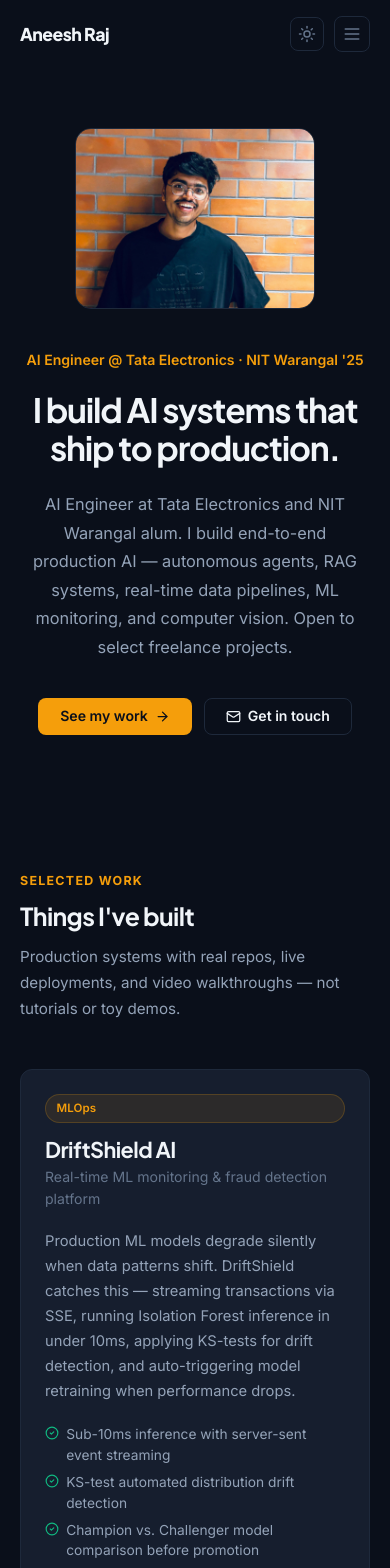
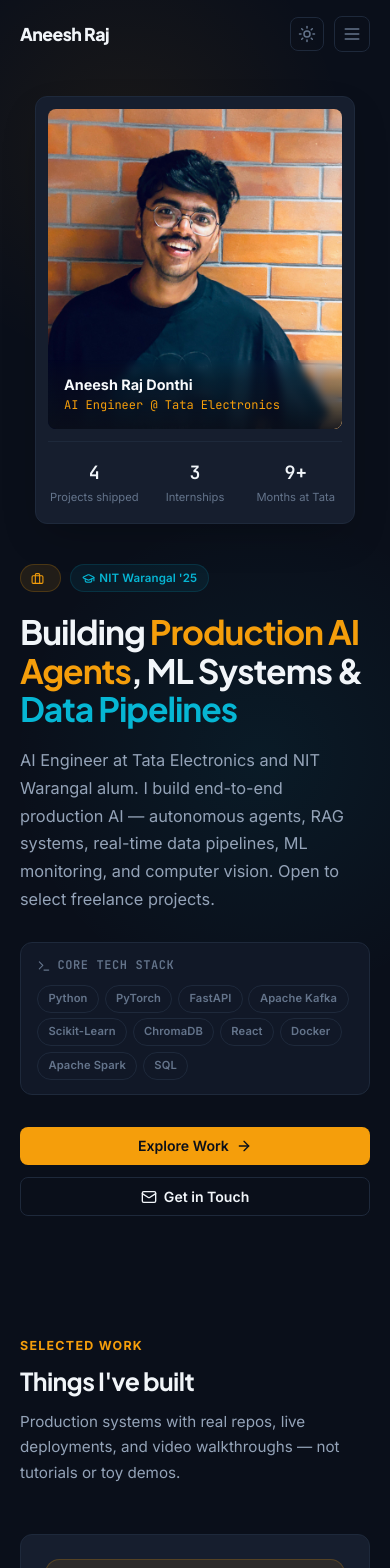
Before and after one commit to aneeshrajdonthi/freelanceportfolio, a React (Vite) app: page / in a window 390 px wide. Shown: the top 1568 px of the page. Built offline with nearby package versions, Linux system fonts and the light colour scheme.

Commit message:
Expand capabilities to 9 core domains, add smooth entrance animations, ambient background glow, tech stack strip, and stats bar

```diff
--- a/src/components/Hero.jsx
+++ b/src/components/Hero.jsx
@@ -1,98 +1,329 @@
 import React from 'react';
 import { personalInfo } from '../data/portfolioData';
-import { ArrowRight, Mail } from 'lucide-react';
+import { ArrowRight, Mail, Briefcase, GraduationCap, Code2, Sparkles, Terminal } from 'lucide-react';
 
 export default function Hero() {
+  const coreSkills = [
+    "Python", "PyTorch", "FastAPI", "Apache Kafka", "Scikit-Learn",
+    "ChromaDB", "React", "Docker", "Apache Spark", "SQL"
+  ];
+
   return (
-    <section style={{ paddingTop: '8rem', paddingBottom: '4.5rem' }}>
-      <div className="container">
+    <section className="hero-section">
+      {/* Ambient background glow elements */}
+      <div className="hero-glow-1" />
+      <div className="hero-glow-2" />
+
+      <div className="container" style={{ position: 'relative', zIndex: 2 }}>
         <div className="hero-grid">
-          <div>
-            <p className="hero-subtitle">{personalInfo.subtitle}</p>
-            <h1 className="hero-headline">{personalInfo.tagline}</h1>
-            <p className="hero-bio">{personalInfo.bio}</p>
-            <div className="hero-actions">
-              <a href="#projects" className="btn btn-primary">
-                See my work <ArrowRight size={15} />
+
+          {/* Left Main Intro Content */}
+          <div className="hero-content">
+
+            {/* Role & Education Badges */}
+            <div className="hero-badges anim anim-d1">
+              <span className="badge badge-amber">
+                <Briefcase size={13} />
+                <span>{personalInfo.currentRole}</span>
+              </span>
+              <span className="badge badge-cyan">
+                <GraduationCap size={13} />
+                <span>NIT Warangal '25</span>
+              </span>
+            </div>
+
+            {/* Headline */}
+            <h1 className="hero-headline anim anim-d2">
+              Building <span className="text-highlight-amber">Production AI Agents</span>, ML Systems & <span className="text-highlight-cyan">Data Pipelines</span>
+            </h1>
+
+            {/* Bio Paragraph */}
+            <p className="hero-bio anim anim-d3">
+              {personalInfo.bio}
+            </p>
+
+            {/* Tech Stack Strip */}
+            <div className="hero-skills-wrapper anim anim-d4">
+              <div className="hero-skills-label">
+                <Terminal size={14} />
+                <span>Core Tech Stack</span>
+              </div>
+              <div className="hero-skills-list">
+                {coreSkills.map((sk, idx) => (
+                  <span key={idx} className="badge badge-muted skill-pill">
+                    {sk}
+                  </span>
+                ))}
+              </div>
+            </div>
+
+            {/* CTA Action Buttons */}
+            <div className="hero-actions anim anim-d5">
+              <a href="#projects" className="btn btn-primary hero-btn">
+                <span>Explore Work</span>
+                <ArrowRight size={16} />
               </a>
-              <a href="#contact" className="btn btn-ghost">
-                <Mail size={15} /> Get in touch
+              <a href="#contact" className="btn btn-ghost hero-btn">
+                <Mail size={16} />
+                <span>Get in Touch</span>
               </a>
+            </div>
+
+          </div>
+
+          {/* Right Visual Photo Card */}
+          <div className="hero-photo-col anim anim-d3">
+            <div className="hero-photo-card card">
+              <div className="hero-photo-inner">
+                <img
+                  src={personalInfo.profilePic}
+                  alt={personalInfo.name}
+                  className="hero-photo"
+                />
+
+                {/* Photo Overlay Caption */}
+                <div className="hero-photo-caption">
+                  <div style={{ fontWeight: 700, fontSize: '0.9rem', color: '#f8fafc' }}>
+                    {personalInfo.name}
+                  </div>
+                  <div style={{ fontSize: '0.75rem', color: 'var(--accent-amber)', fontFamily: 'var(--font-mono)' }}>
+                    AI Engineer @ Tata Electronics
+                  </div>
+                </div>
+              </div>
+
+              {/* Stats Bar under photo */}
+              <div className="hero-stats-row">
+                {personalInfo.stats.map((s, i) => (
+                  <div key={i} className="hero-stat-item">
+                    <div className="hero-stat-value">{s.value}</div>
+                    <div className="hero-stat-label">{s.label}</div>
+                  </div>
+                ))}
+              </div>
+
             </div>
           </div>
 
-          <div className="hero-photo-col">
-            <div className="hero-photo-wrapper">
-              <img
-                src={personalInfo.profilePic}
-                alt={personalInfo.name}
-                className="hero-photo"
-              />
-            </div>
-          </div>
         </div>
       </div>
 
       <style>{`
+        .hero-section {
+          position: relative;
+          padding-top: 7.5rem;
+          padding-bottom: 5rem;
+          overflow: hidden;
+        }
+
+        /* Ambient Glow Background Orbs */
+        .hero-glow-1 {
+          position: absolute;
+          top: -80px;
+          left: -100px;
+          width: 450px;
+          height: 450px;
+          border-radius: 50%;
+          background: radial-gradient(circle, rgba(245, 158, 11, 0.07) 0%, transparent 70%);
+          pointer-events: none;
+        }
+
+        .hero-glow-2 {
+          position: absolute;
+          top: 40%;
+          right: -120px;
+          width: 500px;
+          height: 500px;
+          border-radius: 50%;
+          background: radial-gradient(circle, rgba(6, 182, 212, 0.07) 0%, transparent 70%);
+          pointer-events: none;
+        }
+
+        [data-theme="light"] .hero-glow-1 {
+          background: radial-gradient(circle, rgba(217, 119, 6, 0.05) 0%, transparent 70%);
+        }
+        [data-theme="light"] .hero-glow-2 {
+          background: radial-gradient(circle, rgba(2, 132, 199, 0.05) 0%, transparent 70%);
+        }
+
         .hero-grid {
           display: grid;
           grid-template-columns: 1.15fr 0.85fr;
           gap: 3.5rem;
           align-items: center;
         }
-        .hero-subtitle {
-          font-size: 0.88rem;
-          color: var(--accent-amber);
-          font-weight: 600;
+
+        .hero-badges {
+          display: flex;
+          flex-wrap: wrap;
+          gap: 0.6rem;
           margin-bottom: 1.25rem;
         }
-        [data-theme="light"] .hero-subtitle {
+
+        .hero-headline {
+          font-size: clamp(2.1rem, 4.8vw, 3.1rem);
+          line-height: 1.14;
+          margin-bottom: 1.25rem;
+          letter-spacing: -0.03em;
+        }
+
+        .text-highlight-amber {
+          color: var(--accent-amber);
+        }
+
+        .text-highlight-cyan {
           color: var(--accent-cyan);
         }
-        .hero-headline {
-          font-size: clamp(2.1rem, 5vw, 3.2rem);
-          line-height: 1.12;
-          margin-bottom: 1.5rem;
-          letter-spacing: -0.035em;
-          max-width: 560px;
-        }
+
         .hero-bio {
           font-size: 1.02rem;
           color: var(--text-secondary);
-          line-height: 1.75;
-          margin-bottom: 2.25rem;
-          max-width: 500px;
+          line-height: 1.7;
+          margin-bottom: 1.75rem;
+          max-width: 540px;
         }
+
+        .hero-skills-wrapper {
+          margin-bottom: 2rem;
+          padding: 0.85rem 1rem;
+          background: var(--bg-secondary);
+          border: 1px solid var(--border-subtle);
+          border-radius: var(--radius-md);
+        }
+
+        .hero-skills-label {
+          display: flex;
+          align-items: center;
+          gap: 0.4rem;
+          font-size: 0.75rem;
+          font-weight: 700;
+          color: var(--text-muted);
+          font-family: var(--font-mono);
+          text-transform: uppercase;
+          letter-spacing: 0.05em;
+          margin-bottom: 0.6rem;
+        }
+
+        .hero-skills-list {
+          display: flex;
+          flex-wrap: wrap;
+          gap: 0.35rem;
+        }
+
+        .skill-pill {
+          transition: transform 0.15s ease, border-color 0.15s ease;
+        }
+
+        .skill-pill:hover {
+          transform: translateY(-2px);
+          border-color: var(--accent-cyan);
+        }
+
         .hero-actions {
-          display: flex; flex-wrap: wrap; gap: 0.75rem;
+          display: flex;
+          flex-wrap: wrap;
+          gap: 0.75rem;
         }
+
         .hero-photo-col {
-          display: flex; justify-content: flex-end;
+          display: flex;
+          justify-content: flex-end;
         }
-        .hero-photo-wrapper {
+
+        .hero-photo-card {
           width: 100%;
           max-width: 360px;
-          border-radius: var(--radius-lg);
+          padding: 0.75rem;
+          box-shadow: 0 16px 40px -10px rgba(0, 0, 0, 0.25);
+          transition: transform 0.3s ease, border-color 0.3s ease;
+        }
+
+        .hero-photo-card:hover {
+          transform: translateY(-4px);
+          border-color: var(--border-glow);
+        }
+
+        .hero-photo-inner {
+          position: relative;
+          border-radius: var(--radius-sm);
           overflow: hidden;
-          border: 1px solid var(--border-subtle);
+          background: var(--bg-secondary);
         }
+
         .hero-photo {
           width: 100%;
-          height: auto;
+          height: 380px;
           display: block;
           object-fit: cover;
           object-position: top center;
         }
-        @media (max-width: 768px) {
+
+        .hero-photo-caption {
+          position: absolute;
+          bottom: 0;
+          left: 0;
+          right: 0;
+          padding: 0.85rem 1rem;
+          background: linear-gradient(to top, rgba(10, 15, 26, 0.92) 0%, rgba(10, 15, 26, 0.4) 70%, transparent 100%);
+          backdrop-filter: blur(4px);
+        }
+
+        .hero-stats-row {
+          display: grid;
+          grid-template-columns: repeat(3, 1fr);
+          gap: 0.5rem;
+          margin-top: 0.75rem;
+          padding-top: 0.75rem;
+          border-top: 1px solid var(--border-subtle);
+          text-align: center;
+        }
+
+        .hero-stat-item {
+          padding: 0.25rem 0;
+        }
+
+        .hero-stat-value {
+          font-family: var(--font-mono);
+          font-weight: 800;
+          font-size: 1.15rem;
+          color: var(--text-primary);
+        }
+
+        .hero-stat-label {
+          font-size: 0.7rem;
+          color: var(--text-muted);
+          margin-top: 0.1rem;
+        }
+
+        @media (max-width: 900px) {
           .hero-grid {
             grid-template-columns: 1fr;
             gap: 2.5rem;
-            text-align: center;
           }
-          .hero-bio { max-width: 100%; }
-          .hero-actions { justify-content: center; }
-          .hero-photo-col { justify-content: center; order: -1; }
-          .hero-photo-wrapper { max-width: 240px; }
+          .hero-photo-col {
+            justify-content: center;
+            order: -1;
+          }
+          .hero-photo-card {
+            max-width: 320px;
+          }
+          .hero-photo {
+            height: 320px;
+          }
+        }
+
+        @media (max-width: 580px) {
+          .hero-section {
+            padding-top: 6rem;
+            padding-bottom: 3.5rem;
+          }
+          .hero-actions {
+            flex-direction: column;
+            width: 100%;
+          }
+          .hero-btn {
+            width: 100%;
+          }
         }
       `}</style>
     </section>
--- a/src/data/portfolioData.js
+++ b/src/data/portfolioData.js
@@ -9,7 +9,12 @@ export const personalInfo = {
   linkedin: "https://www.linkedin.com/in/aneeshrajdonthi",
   github: "https://github.com/aneeshrajdonthi",
   profilePic: "/profilepic.jpg",
-  bio: "AI Engineer at Tata Electronics and NIT Warangal alum. I build end-to-end production AI — autonomous agents, RAG systems, real-time data pipelines, ML monitoring, and computer vision. Open to select freelance projects."
+  bio: "AI Engineer at Tata Electronics and NIT Warangal alum. I build end-to-end production AI — autonomous agents, RAG systems, real-time data pipelines, ML monitoring, and computer vision. Open to select freelance projects.",
+  stats: [
+    { value: "4", label: "Projects shipped" },
+    { value: "3", label: "Internships" },
+    { value: "9+", label: "Months at Tata" }
+  ]
 };
 
 export const projects = [
@@ -90,45 +95,66 @@ export const projects = [
 export const services = [
   {
     id: "agentic-ai",
-    title: "AI Agents & Automation",
+    title: "Agentic AI & Automation",
     icon: "Bot",
     description: "Autonomous agents for email triage, scheduling, data processing, and multi-step workflows with tool-calling and MCP integration.",
-    tech: ["LangChain", "FastAPI", "Gemini", "GPT-4", "MCP"]
+    tech: ["LangChain", "CrewAI", "FastAPI", "Gemini", "MCP"]
   },
   {
-    id: "tts-audio",
-    title: "Voice AI & Speech",
-    icon: "Mic",
-    description: "Real-time voice interfaces, speech synthesis, transcription pipelines, and multilingual audio processing for web and mobile apps.",
-    tech: ["ElevenLabs", "Whisper", "WebSockets", "FastAPI"]
+    id: "ml",
+    title: "Machine Learning",
+    icon: "TrendingUp",
+    description: "Predictive models, classification, regression, anomaly detection, and recommendation systems using production-grade ML pipelines.",
+    tech: ["Scikit-Learn", "XGBoost", "SciPy", "Pandas"]
+  },
+  {
+    id: "dl",
+    title: "Deep Learning",
+    icon: "Layers",
+    description: "Neural network architectures — CNNs, transformers, transfer learning, and fine-tuning for custom datasets and domain-specific tasks.",
+    tech: ["PyTorch", "TensorFlow", "Keras", "Hugging Face"]
+  },
+  {
+    id: "data-science",
+    title: "Data Science & Analytics",
+    icon: "BarChart3",
+    description: "Exploratory analysis, statistical modeling, hypothesis testing, and interactive dashboards that turn raw data into business decisions.",
+    tech: ["Pandas", "Plotly", "Power BI", "Tableau", "SQL"]
+  },
+  {
+    id: "data-engineering",
+    title: "Data Engineering",
+    icon: "Database",
+    description: "End-to-end data pipelines — real-time CDC streaming, ETL workflows, data warehousing, and database optimization at scale.",
+    tech: ["Kafka", "Spark", "Debezium", "Airflow", "PostgreSQL"]
   },
   {
     id: "rag-systems",
     title: "RAG & Vector Search",
-    icon: "Database",
-    description: "Turn document repositories into accurate, cited knowledge engines with hybrid vector-relational architectures and context-preserving chunking.",
-    tech: ["ChromaDB", "Qdrant", "FastAPI", "React", "Docker"]
-  },
-  {
-    id: "ai-security",
-    title: "AI Security & Guardrails",
-    icon: "ShieldAlert",
-    description: "Prompt injection firewalls, PII redaction middleware, hallucination evaluators, and compliance audit logging for production LLM applications.",
-    tech: ["FastAPI", "LangChain", "LlamaIndex", "Regex"]
+    icon: "Search",
+    description: "Hybrid vector-relational search engines with cited answers, context-preserving chunking, and zero-hallucination document Q&A.",
+    tech: ["ChromaDB", "Qdrant", "LangChain", "Embeddings"]
   },
   {
     id: "computer-vision",
     title: "Computer Vision",
     icon: "Eye",
-    description: "Industrial quality inspection, object detection, defect classification, and deep learning pipelines deployed on cloud or edge infrastructure.",
-    tech: ["OpenCV", "PyTorch", "TensorFlow", "AWS Lambda"]
+    description: "Object detection, image classification, defect inspection, and visual processing pipelines for industrial and commercial use.",
+    tech: ["OpenCV", "PyTorch", "YOLO", "AWS Rekognition"]
   },
   {
-    id: "data-streaming",
-    title: "Data Pipelines & Analytics",
-    icon: "Activity",
-    description: "Real-time CDC streaming, ML model training, predictive analytics, and interactive operational dashboards for business intelligence.",
-    tech: ["Kafka", "Spark", "Debezium", "Plotly Dash", "Power BI"]
+    id: "nlp-voice",
+    title: "NLP & Voice AI",
+    icon: "Mic",
+    description: "Text processing, sentiment analysis, speech synthesis, real-time transcription, and conversational AI interfaces.",
+    tech: ["Whisper", "ElevenLabs", "spaCy", "Transformers"]
+  },
+  {
+    id: "web-dev",
+    title: "Full-Stack Web Dev",
+    icon: "Code",
+    description: "Responsive web applications with modern React frontends, Python/Node backends, REST/GraphQL APIs, and cloud deployment.",
+    tech: ["React", "Next.js", "FastAPI", "Node.js", "Docker"]
   }
 ];
 
@@ -171,16 +197,8 @@ export const experiences = [
 ];
 
 export const leadership = [
-  {
-    role: "General Secretary",
-    org: "NSS, NIT Warangal",
-    year: "2023"
-  },
-  {
-    role: "Head of Logistics",
-    org: "SpringSpree, NIT Warangal",
-    year: "2023"
-  }
+  { role: "General Secretary", org: "NSS, NIT Warangal", year: "2023" },
+  { role: "Head of Logistics", org: "SpringSpree, NIT Warangal", year: "2023" }
 ];
 
 export const certifications = [
--- a/src/index.css
+++ b/src/index.css
@@ -194,6 +194,11 @@ a { color: inherit; }
   background: var(--bg-card);
 }
 
+.btn-sm {
+  padding: 0.5rem 0.9rem;
+  font-size: 0.82rem;
+}
+
 /* Section Utilities */
 .section {
   padding: 5.5rem 0;
@@ -222,6 +227,33 @@ a { color: inherit; }
   font-size: 1.02rem;
   max-width: 540px;
   line-height: 1.7;
+}
+
+/* ──── Entrance Animations ──── */
+@keyframes fadeInUp {
+  from { opacity: 0; transform: translateY(28px); }
+  to { opacity: 1; transform: translateY(0); }
+}
+
+.anim { animation: fadeInUp 0.65s cubic-bezier(0.16, 1, 0.3, 1) both; }
+.anim-d1 { animation-delay: 0s; }
+.anim-d2 { animation-delay: 0.08s; }
+.anim-d3 { animation-delay: 0.16s; }
+.anim-d4 { animation-delay: 0.24s; }
+.anim-d5 { animation-delay: 0.32s; }
+.anim-d6 { animation-delay: 0.4s; }
+
+/* ──── Scroll Reveal ──── */
+.reveal {
+  opacity: 0;
+  transform: translateY(24px);
+  transition: opacity 0.7s cubic-bezier(0.16, 1, 0.3, 1),
+              transform 0.7s cubic-bezier(0.16, 1, 0.3, 1);
+}
+
+.reveal.visible {
+  opacity: 1;
+  transform: translateY(0);
 }
 
 /* Toast */
```
Also changed, not shown: src/App.jsx (+17 -0 lines), src/components/Services.jsx (+50 -20 lines).
